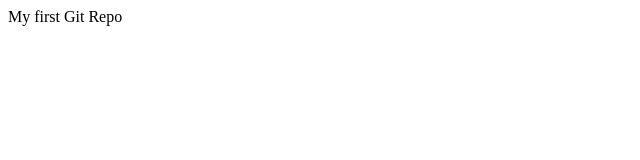
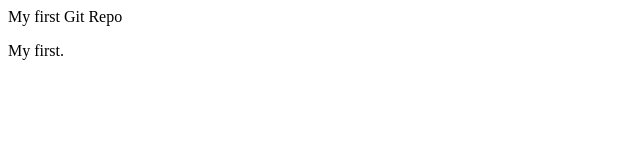
Before and after one commit to AishwaryaBhansali/LocalRepo, a plain HTML site: page index.html in a window 1280 px wide. Shown: the full height of the page, 0-640 px from the left. Drawn offline with Linux system fonts and the light colour scheme.

Commit message:
Added new code.

```diff
--- a/index.html
+++ b/index.html
@@ -1 +1,2 @@
 <p>My first Git Repo</p>
+<p>My first.</p>
```
